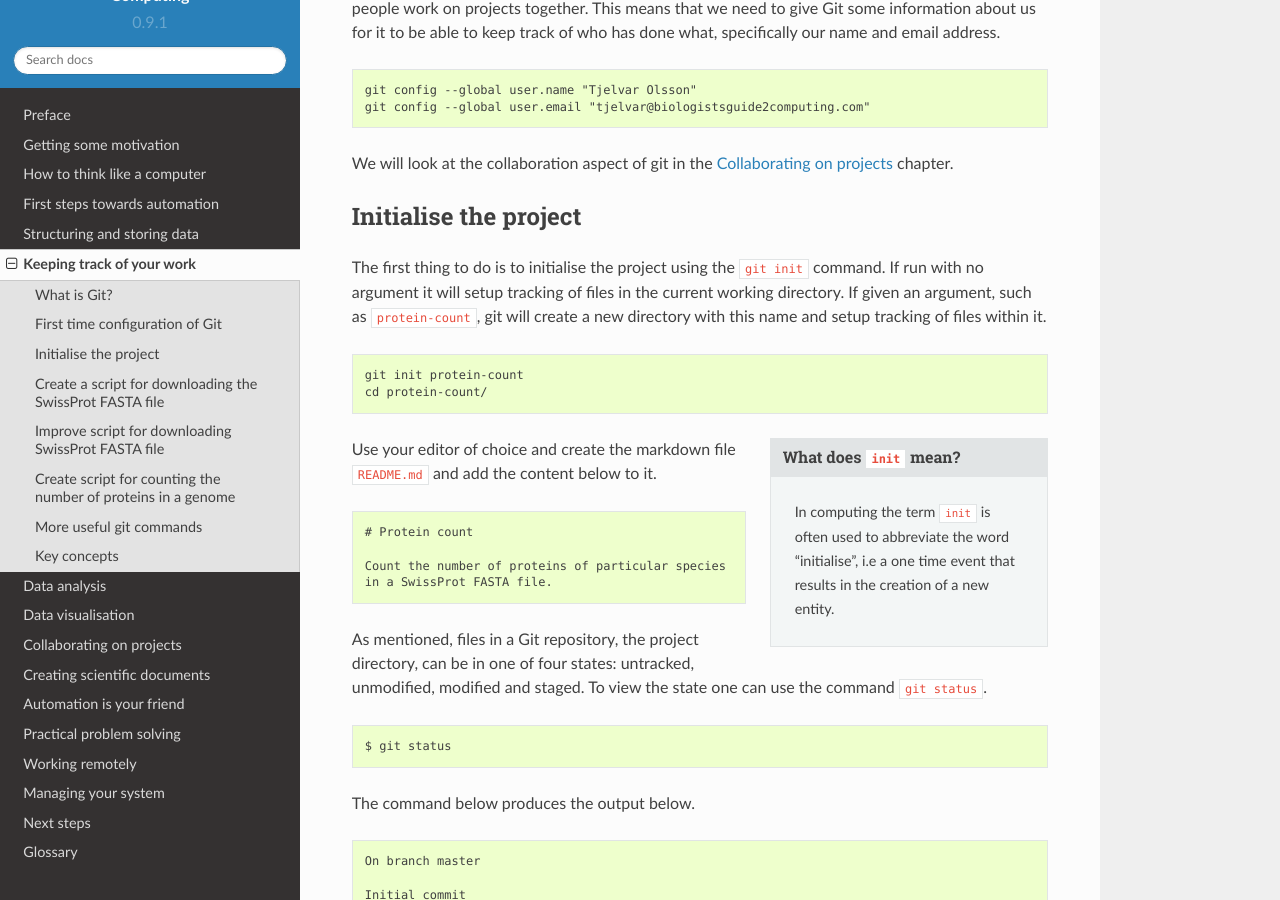
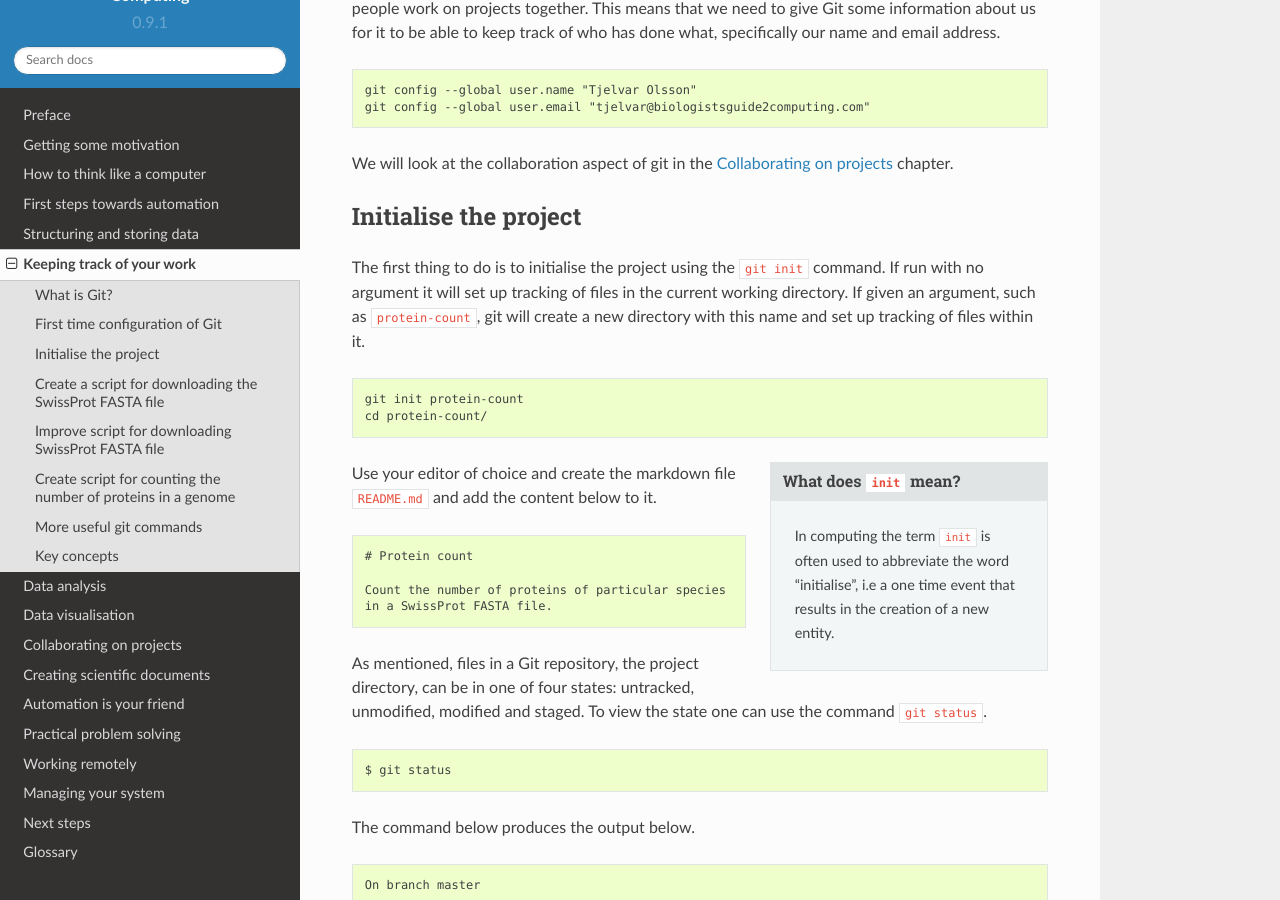
Before and after one commit to tjelvar-olsson/biologists-guide-to-computing, a Sphinx documentation site: the page built from source/keeping-track-of-your-work.rst, in a window 1280 px wide and 900 px high, scrolled down 2062 px. Built offline with Sphinx 7.4.7 and the Read the Docs theme 2.0.0, drawn with Linux system fonts in a browser that asks for light colours.

Commit message:
Fixed typos reported by Lucy

```diff
--- a/source/first-steps-towards-automation.rst
+++ b/source/first-steps-towards-automation.rst
@@ -444,7 +444,7 @@ the ``\``.
     $ gunzip -c uniprot_sprot.fasta.gz | grep "OS=Homo sapiens" \
     | cut -d '|' -f 2
 
-In the above the ``-d`` option specifies the delimiter to use to split split
+In the above the ``-d`` option specifies the delimiter to use to split
 the line, in this instance the pipe symbol (``|``). The ``-f 2`` option
 specifies that we want to extract the second field.
 
--- a/source/how-to-think-like-a-computer.rst
+++ b/source/how-to-think-like-a-computer.rst
@@ -233,7 +233,7 @@ and memory. This combined with the fact that it is relatively easy to
 physically implement Boolean logic using relays led to the construction of
 the first computers.
 
-Although you may not want to create your own computer having a basic
+Although you may not want to create your own computer, having a basic
 understanding of Boolean logic will help you when implementing algorithms. For
 example one often needs to make conditional logic statements along the lines of
 "``IF`` the cell contains green fluorescent protein ``AND`` it is illuminated
--- a/source/keeping-track-of-your-work.rst
+++ b/source/keeping-track-of-your-work.rst
@@ -93,9 +93,9 @@ Initialise the project
 ----------------------
 
 The first thing to do is to initialise the project using the ``git init`` command.
-If run with no argument it will setup tracking of files in the current working
+If run with no argument it will set up tracking of files in the current working
 directory. If given an argument, such as ``protein-count``, git will
-create a new directory with this name and setup tracking of files within it.
+create a new directory with this name and set up tracking of files within it.
 
 .. code-block:: none
 
```
